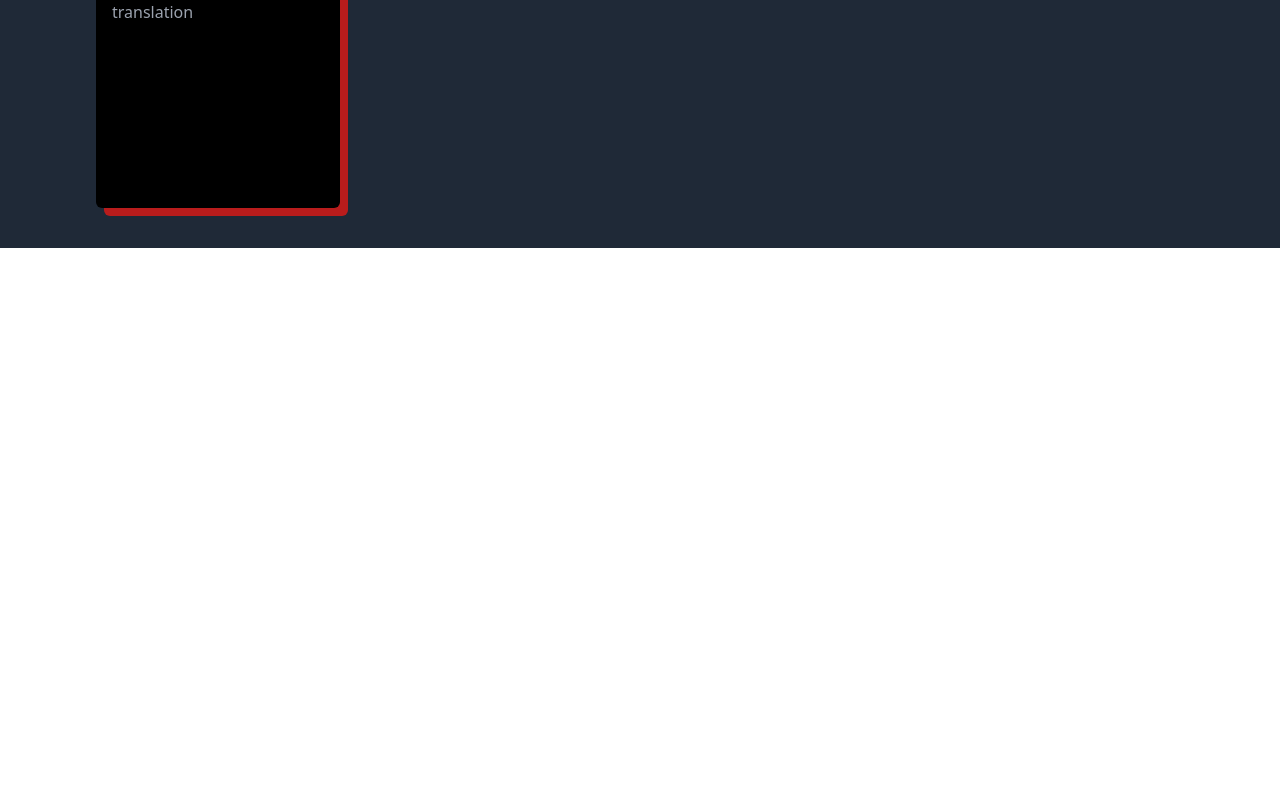
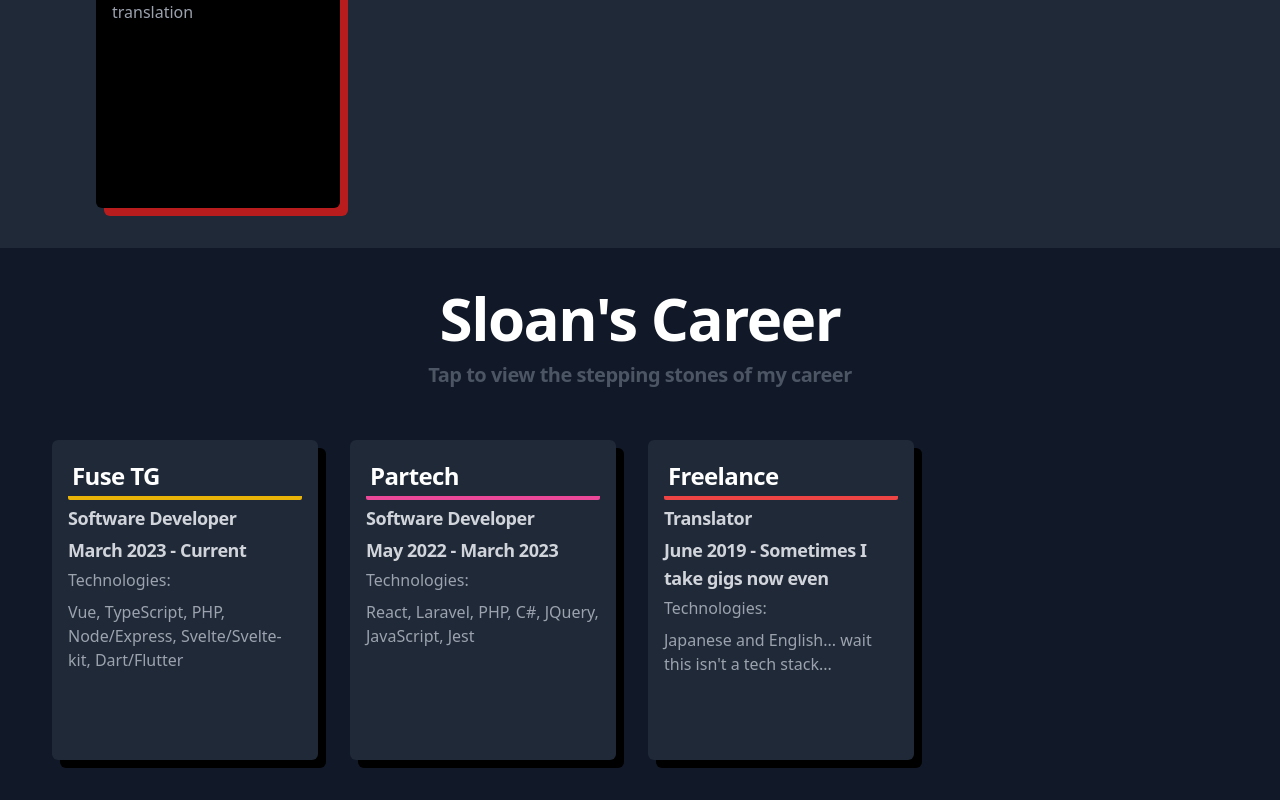
Before and after one commit to Sloansta/sloanb.dev, a React (Vite) app: page / in a window 1280 px wide. Shown: the part 1154-1954 px from the top of the page. Before the commit the page ends 1402 px from the top, so only its background shows below. Built offline with nearby package versions, Linux system fonts and the light colour scheme.

Commit message:
added work section

```diff
--- a/src/App.jsx
+++ b/src/App.jsx
@@ -1,6 +1,7 @@
 import Nav from "./components/Nav"
 import Header from "./Layout/Header"
 import Skills from "./Layout/Skills"
+import Work from "./Layout/Work"
 
 function App() {
 
@@ -9,6 +10,7 @@ function App() {
       <Nav />
       <Header />
       <Skills />
+      <Work />
     </div>
   )
 }
--- /dev/null
+++ b/src/Layout/Work.jsx
@@ -0,0 +1,80 @@
+import WorkCard from "../components/WorkCard"
+
+const cards = [
+    {
+        company: "Fuse TG",
+        jobTitle: "Software Developer",
+        techStack: "Vue, TypeScript, PHP, Node/Express, Svelte/Svelte-kit, Dart/Flutter",
+        color: "border-yellow-500",
+        duration: "March 2023 - Current",
+        backOfCard: {
+            title: "Into the unknown",
+            content: `
+                My work at Fuse has been a giant step in terms of learning.
+                I manage multiple different clients and the software I write is different day to day.
+                From the cutting edge in Svelte, making sure older legacy PHP projects stay updated,
+                to mobile development using Flutter.
+            `
+        }
+    },
+    {
+        company: "Partech",
+        jobTitle: "Software Developer",
+        techStack: "React, Laravel, PHP, C#, JQuery, JavaScript, Jest",
+        color: "border-pink-500",
+        duration: "May 2022 - March 2023",
+        backOfCard: {
+            title: "Breaking in",
+            content: `
+                Partech remains dear in my heart.
+                It was my first Software Development job and I learned so much.
+                I also was able to be assigned to a client whom spoke Japanese, which was even better!
+            `
+        }
+    },
+    {
+        company: "Freelance",
+        jobTitle: "Translator",
+        techStack: "Japanese and English... wait this isn't a tech stack...",
+        color: "border-red-500",
+        duration: "June 2019 - Sometimes I take gigs now even",
+        backOfCard: {
+            title: "The odd ball",
+            content: `
+                Translation was my go to. I am good at it, but it always seemed like I could be more impactful.
+                To this day in order to keep my Japanese skills up, I sometimes do free fan translations or small
+                side jobs. Before I got into tech, it was Japanese all day every day!
+            `
+        }
+    }
+]
+
+
+export default function Work() {
+    return (
+        <div className="flex row md:column bg-gray-900">
+            <div className="py-10 px-5 mx-auto text-center">
+                <h1 className="mb-4 text-3xl font-bold tracking-tight leading-none md:text-5xl lg:text-6xl text-white">
+                    Sloan's Career
+                </h1>
+                <span className="mb-5 text-xl font-bold tracking-tight leading-none text-gray-600">
+                    Tap to view the stepping stones of my career
+                </span>
+                <div className="mt-8 max-w-8xl mx-auto px-5 sm:px-6 lg:px-8">
+                    <div className="grid grid-cols-1 sm:grid-cols-2 md:grid-cols-3 lg:grid-cols-4 gap-4">
+                        {cards.map((card) => (
+                            <WorkCard
+                                company={card.company}
+                                jobTitle={card.jobTitle}
+                                techStack={card.techStack}
+                                color={card.color}
+                                duration={card.duration}
+                                backOfCard={card.backOfCard}
+                            />
+                        ))}
+                    </div>
+                </div>
+            </div>
+        </div>
+    )
+}
--- a/src/components/Nav.jsx
+++ b/src/components/Nav.jsx
@@ -15,7 +15,7 @@ export default function Nav() {
         return () => window.removeEventListener('scroll', handleScroll);
     }, []);
 
-    const dropdownClasses = `absolute top-full left-0 w-full z-50 bg-gray-900/95 rounded-lg md:static md:block ${isMenuOpen ? 'block' : 'hidden'} md:flex md:justify-end`;
+    const dropdownClasses = `absolute top-full left-0 w-full z-50 rounded-lg md:static md:block ${isMenuOpen ? 'block' : 'hidden'} md:flex md:justify-end`;
     const menuClasses = "flex flex-col p-3 z-50 z-50 md:flex-row md:space-x-8 md:mt-1 md:p-0 text-center ";
     return (
         <nav className={` border-orange-300 rounded-lg top-0 left-0 right-0 z-50 backdrop-filter backdrop-blur-[20px] fixed`}>
--- /dev/null
+++ b/src/components/WorkCard.jsx
@@ -0,0 +1,41 @@
+import { useState } from "react"
+
+const WorkCard = ({ company, jobTitle, techStack, color, duration, backOfCard }) => {
+    const [isFlipped, setIsFlipped] = useState(false)
+
+    const handleFlip = () => {
+        setIsFlipped(!isFlipped)
+    }
+
+    const animationClass = isFlipped ? 'animate-flip-to-back' : 'animate-flip-to-front'
+
+    return (
+        <div onClick={handleFlip} className={`relative flex justify-center mt-5 cursor-pointer transition ${animationClass} duration-400 lg:mr-4 `}>
+            <div className={`absolute inset-0 z-0 transform translate-x-2 translate-y-2 rounded-md transition ease-in duration-400 ${isFlipped ? `bg-gray-800` : `bg-black`}`}></div>
+            <a className={`relative block p-4 ${isFlipped ? `bg-black` : `bg-gray-800`} bg-black z-10 w-full sm:w-80 h-60 sm:h-80 rounded-md transition-transform overflow-hidden`}>
+                {isFlipped ? (
+                    <div className="text-wrap absolute">
+                        <h1 className={`text-left text-xl sm:text-2xl font-bold tracking-tight text-white mb-1 border-b-4 p-1 ${color}`}>{backOfCard.title}</h1>
+                        <p className="text-gray-300 mt-1 text-left text-sm sm:text-base overflow-auto">
+                            {backOfCard.content}
+                        </p>
+                    </div>
+                ) : (
+                    <div>
+                        <h5 className={`text-left text-xl sm:text-2xl font-bold tracking-tight text-white mb-1 border-b-4 rounded-sm p-1 ${color}`}>{company}</h5>
+                        <h6 className="text-left text-md sm:text-lg font-bold tracking-tight text-gray-300 mb-1">
+                            {jobTitle}
+                        </h6>
+                        <h6 className="text-left text-sm sm:text-lg font-bold tracking-tight text-gray-300 mb-1">
+                            {duration}
+                        </h6>
+                        <p className="text-gray-400 mt-1 mb-0 text-left text-sm sm:text-base">Technologies:</p>
+                        <p className="text-gray-400 mt-2 text-left text-sm sm:text-base">{techStack}</p>
+                    </div>
+                )}
+            </a>
+        </div>
+    )
+}
+
+export default WorkCard
```
